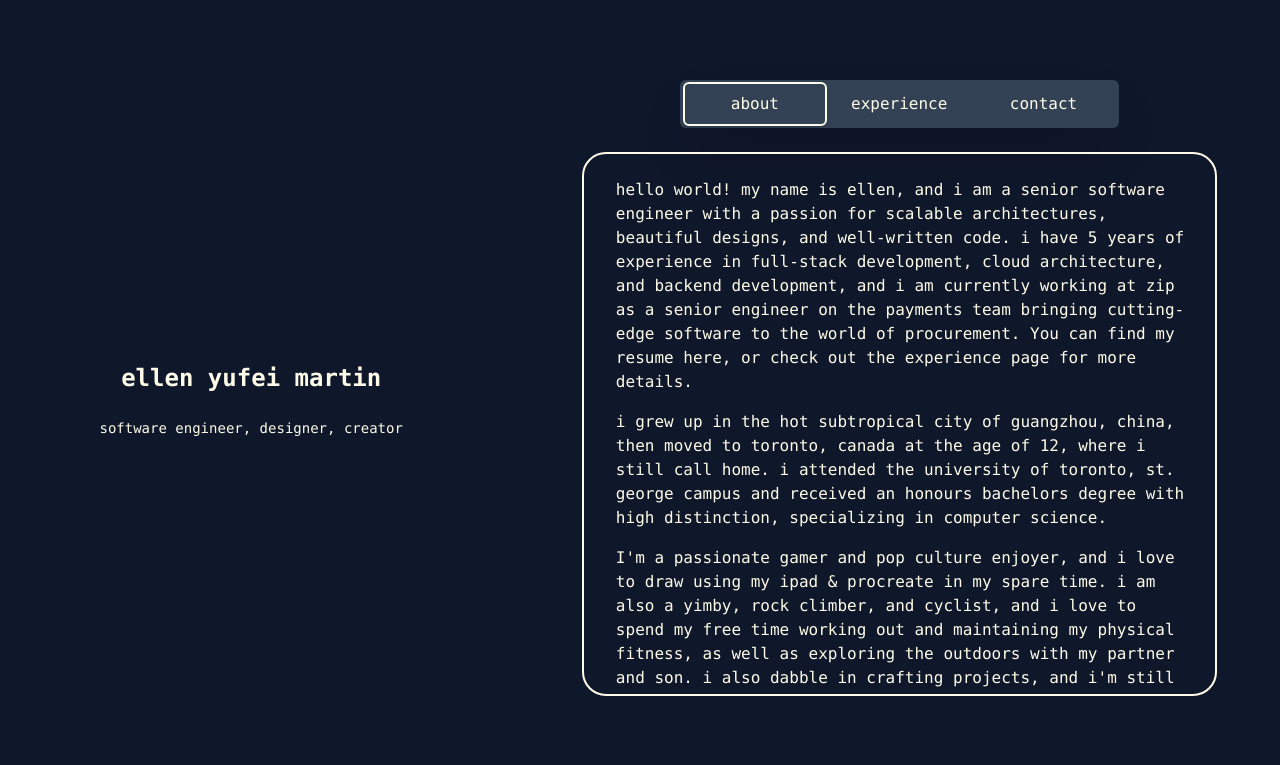
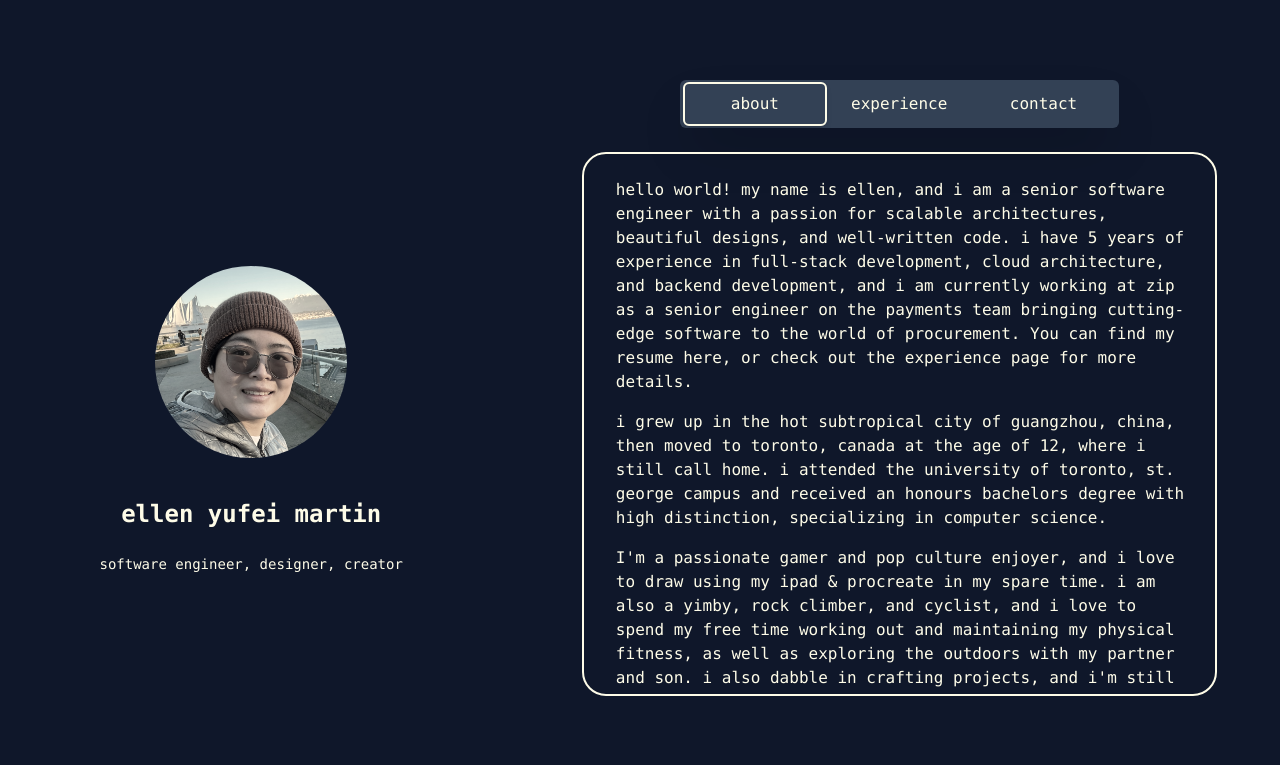
Before and after one commit to BlackSpade741/personal-website-2025, a website built with Vite: page index.html in a window 1280 px wide. Built offline with nearby package versions, Linux system fonts and the light colour scheme; some packages are replaced by stand-ins of ours; no server answers.

Commit message:
Add headshot

```diff
--- a/index.html
+++ b/index.html
@@ -8,6 +8,7 @@
 <body>
   <div id="intro" class="md:grid md:grid-cols-5 md:gap-4 bg-slate-900 font-mono">
     <div class="max-md:h-[100vh] place-content-center col-span-2">
+      <img src="./assets/images/headshot.jpg" class="block w-48 mx-auto my-10 rounded-full grayscale-[50%] sepia-[20%] saturate-[75%] hover:grayscale-[0] transition duration-150 ease-in-out"/>
       <h1 class="text-2xl font-bold text-center text-yellow-50">
         ellen yufei martin
       </h1>
```
Also changed, not shown: assets/css/output.css, assets/images/headshot.jpg (added).
